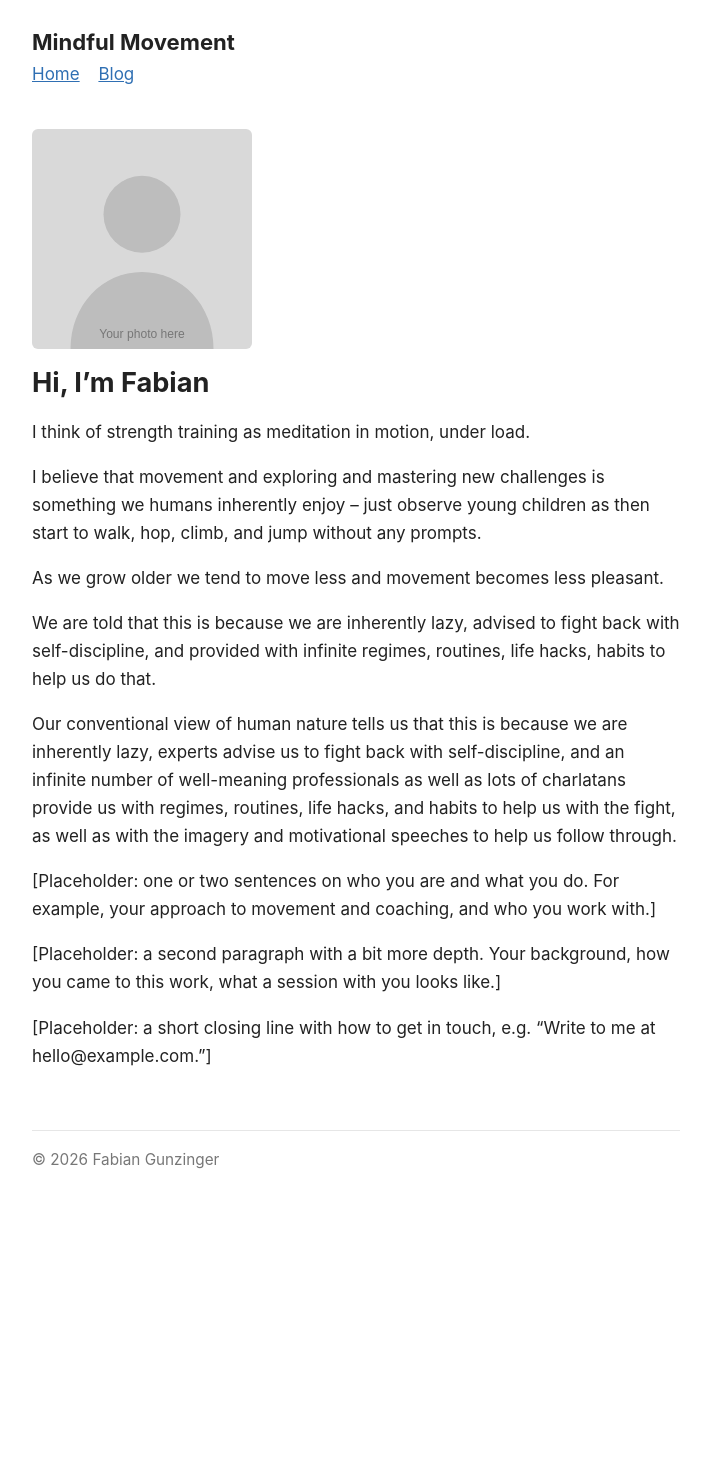
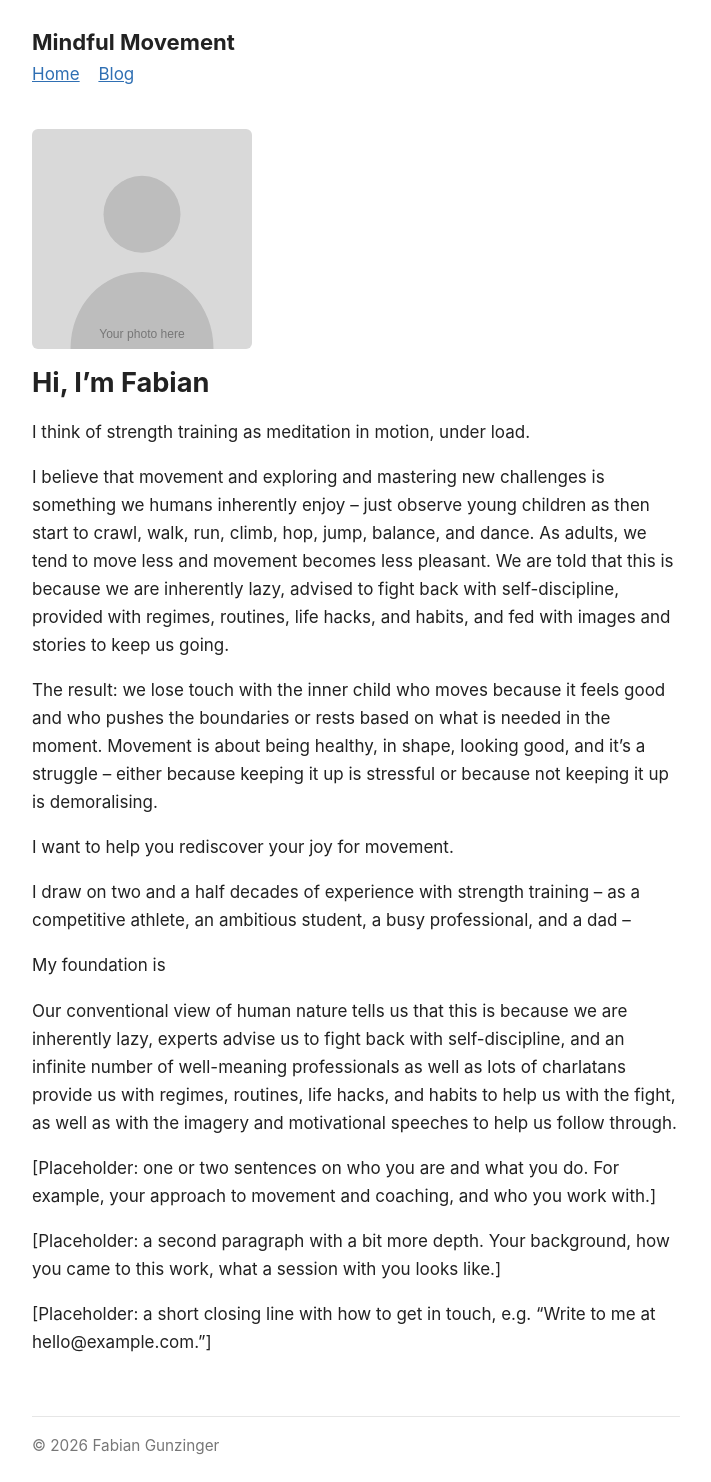
Before and after one commit to mindfulmovement/mindfulmovement.github.io, a Jekyll site: the page built from index.md, in a window 1280 px wide. Shown: the whole page, without its empty margins (284-995 px from the left). Built offline with Jekyll 4.4.1, drawn with Linux system fonts in a browser that asks for light colours; before the commit the page ends 1196 px from its top, so only the background shows below that.

Commit message:
vault backup: 2026-10-31 17:13:13

```diff
--- a/index.md
+++ b/index.md
@@ -7,11 +7,17 @@
 
 I think of strength training as meditation in motion, under load.
 
-I believe that movement and exploring and mastering new challenges is something we humans inherently enjoy – just observe young children as then start to walk, hop, climb, and jump without any prompts.
+I believe that movement and exploring and mastering new challenges is something we humans inherently enjoy – just observe young children as then start to crawl, walk, run, climb, hop, jump, balance, and dance. As adults, we tend to move less and movement becomes less pleasant. We are told that this is because we are inherently lazy, advised to fight back with self-discipline, provided with regimes, routines, life hacks, and habits, and fed with images and stories to keep us going.
 
-As we grow older we tend to move less and movement becomes less pleasant.
+The result: we lose touch with the inner child who moves because it feels good and who pushes the boundaries or rests based on what is needed in the moment. Movement is about being healthy, in shape, looking good, and it's a struggle – either because keeping it up is stressful or because not keeping it up is demoralising.
 
-We are told that this is because we are inherently lazy, advised to fight back with self-discipline, and provided with infinite regimes, routines, life hacks, habits to help us do that.
+I want to help you rediscover your joy for movement.
+
+I draw on two and a half decades of experience with strength training – as a competitive athlete, an ambitious student, a busy professional, and a dad –
+
+My foundation is
+
+
 
 Our conventional view of human nature tells us that this is because we are inherently lazy, experts advise us to fight back with self-discipline, and an infinite number of well-meaning professionals as well as lots of charlatans provide us with regimes, routines, life hacks, and habits to help us with the fight, as well as with the imagery and motivational speeches to help us follow through.
 
```
